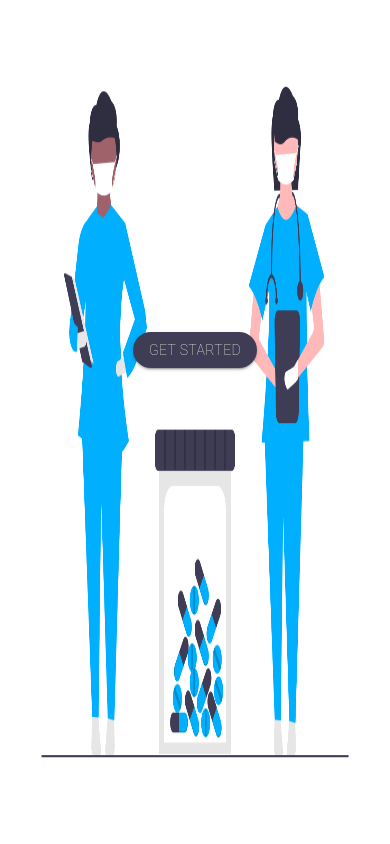
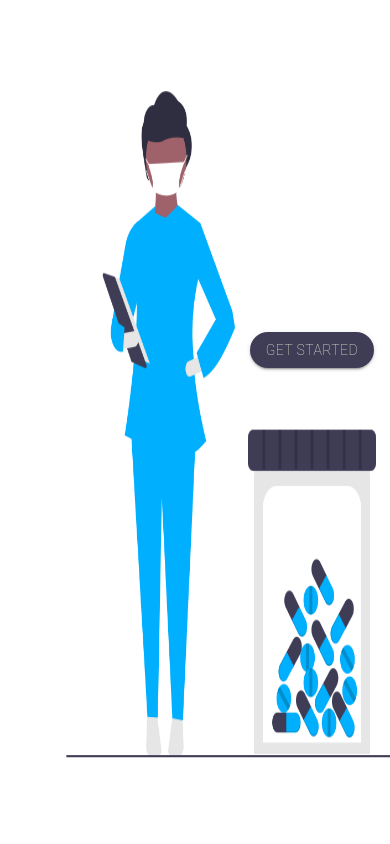
Before and after one commit to C-Sim/we-care-react, a React (Create React App) app: page / in a window 390 px wide. Shown: the top 844 px of the page. Built offline with nearby package versions, Linux system fonts and the light colour scheme.

Commit message:
responsive landing page

```diff
--- a/src/components/molecules/LandingHero.js
+++ b/src/components/molecules/LandingHero.js
@@ -1,23 +1,33 @@
 import Box from "@mui/material/Box";
+import useMediaQuery from "@mui/material/useMediaQuery";
 
 import landingImage from "../atoms/images/landing.png";
 import { ButtonDark } from "../atoms/ButtonDark";
 
 export const LandingHero = () => {
+  const isMobile = useMediaQuery("(max-width:600px)");
+
   return (
     <Box
       sx={{
         width: "100vw",
         height: "100vh",
         backgroundImage: `url(${landingImage})`,
-        backgroundSize: "100% 100%",
+        backgroundSize: isMobile ? "160% 100%" : "100% 100%",
         backgroundRepeat: "no-repeat",
         display: "flex",
         justifyContent: "center",
         alignItems: "center",
       }}
     >
-      <Box mb={18} textAlign="center">
+      <Box
+        mb={18}
+        width="100%"
+        sx={{
+          textAlign: isMobile ? "right" : "center",
+          marginRight: isMobile ? "1rem" : 0,
+        }}
+      >
         <ButtonDark label="Get Started" type="button" />
       </Box>
     </Box>
```
